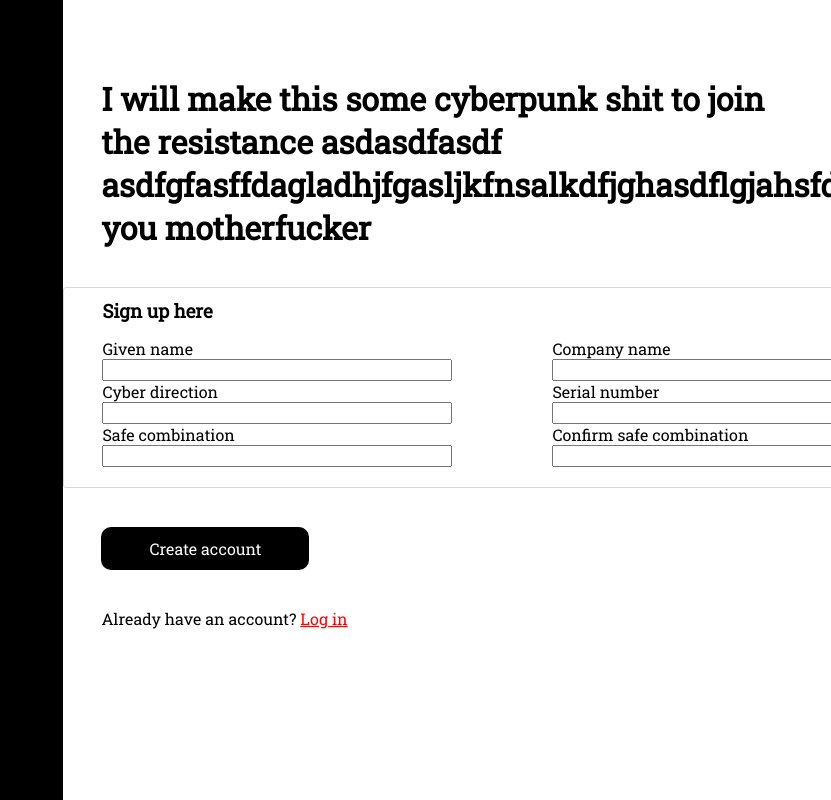
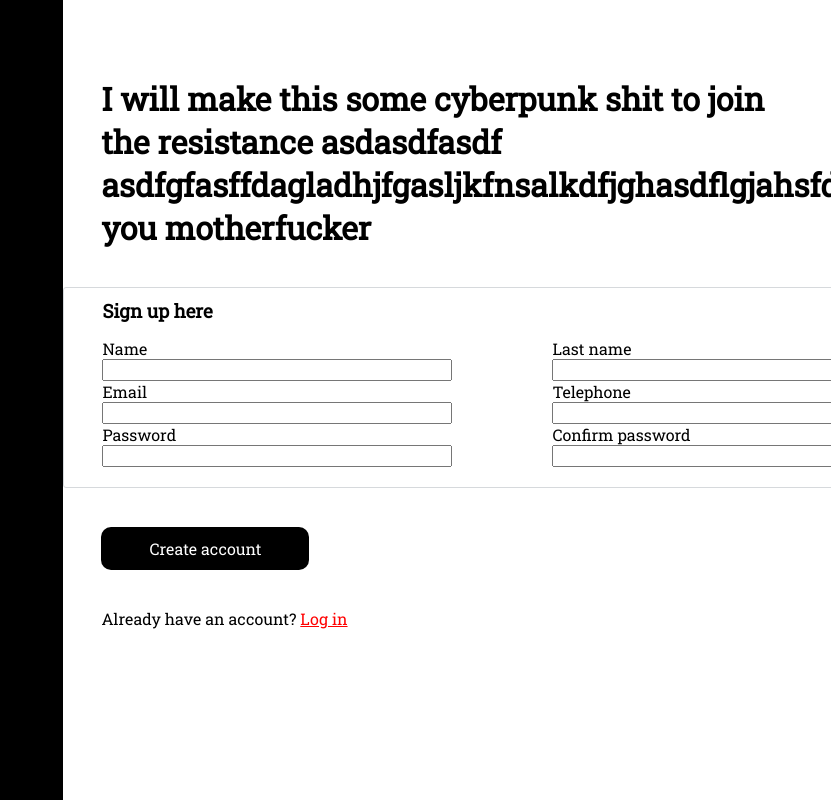
Before and after one commit to FranciscoTurro/SignupForm, a plain HTML site: page index.html in a window 1280 px wide. Shown: the top 800 px of the page, without its empty margins (449-1280 px from the left). Drawn offline with Linux system fonts and the light colour scheme.

Commit message:
Forgot validations, do that and add the theme of the page

```diff
--- a/index.html
+++ b/index.html
@@ -26,28 +26,28 @@
             <h3>Sign up here</h3>
             <div id="inputContainer">
               <div id="input1">
-                <label for="name">Given name</label>
-                <input type="text" name="userName" id="name" />
+                <label for="name">Name</label>
+                <input type="text" name="userName" id="name" required />
 
-                <label for="email">Cyber direction</label>
-                <input type="email" name="userEmail" id="email" />
+                <label for="email">Email</label>
+                <input type="email" name="userEmail" id="email" required />
 
-                <label for="pass1">Safe combination</label>
-                <input type="password" name="userPass1" id="pass1" />
+                <label for="pass1">Password</label>
+                <input type="password" name="userPass1" id="pass1" required />
               </div>
               <div id="input2">
-                <label for="lastName">Company name</label>
+                <label for="lastName">Last name</label>
                 <input type="text" name="userLastName" id="lastName" />
 
-                <label for="cel">Serial number</label>
+                <label for="cel">Telephone</label>
                 <input type="tel" name="userCel" id="cel" />
 
-                <label for="pass2">Confirm safe combination</label>
-                <input type="password" name="userPass2" id="pass2" />
+                <label for="pass2">Confirm password</label>
+                <input type="password" name="userPass2" id="pass2" required />
               </div>
             </div>
           </fieldset>
-          <button type="reset">Create account</button>
+          <button type="submit">Create account</button>
           <p>
             Already have an account?
             <a href="https://www.youtube.com/watch?v=fNcJuPIZ2WE&t=721s"
```
